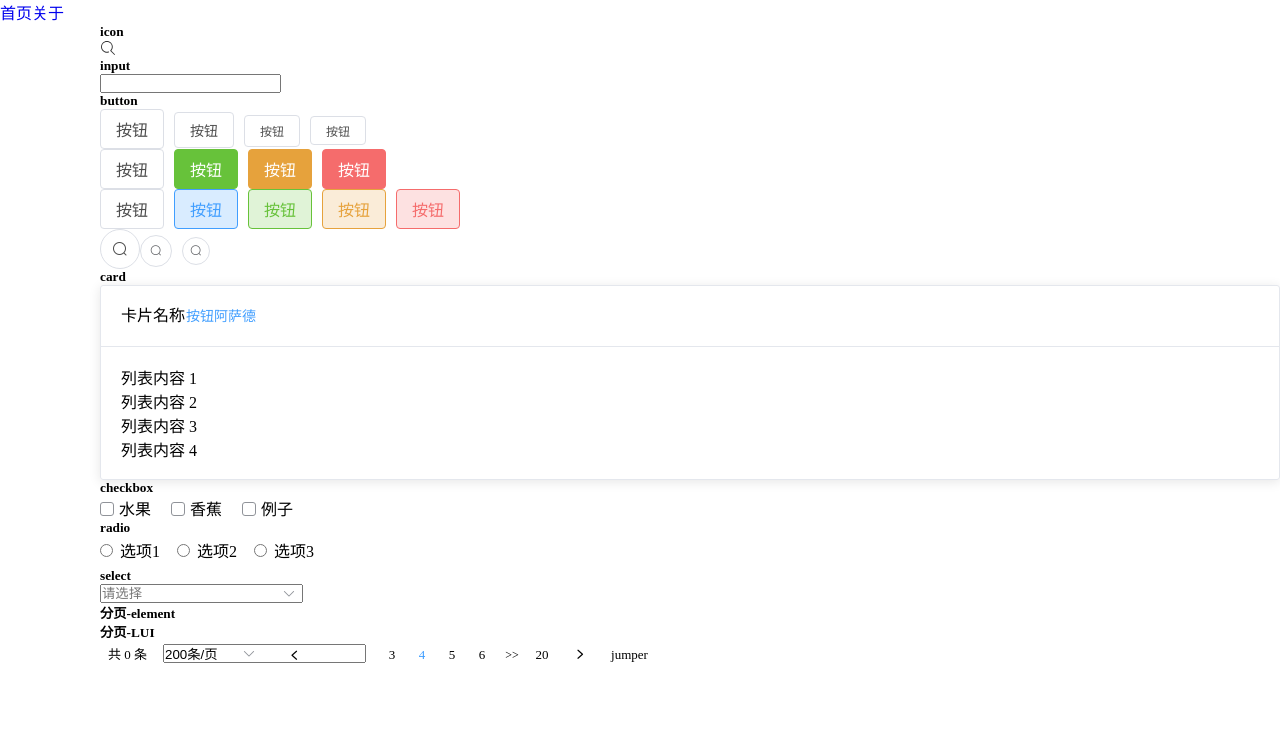
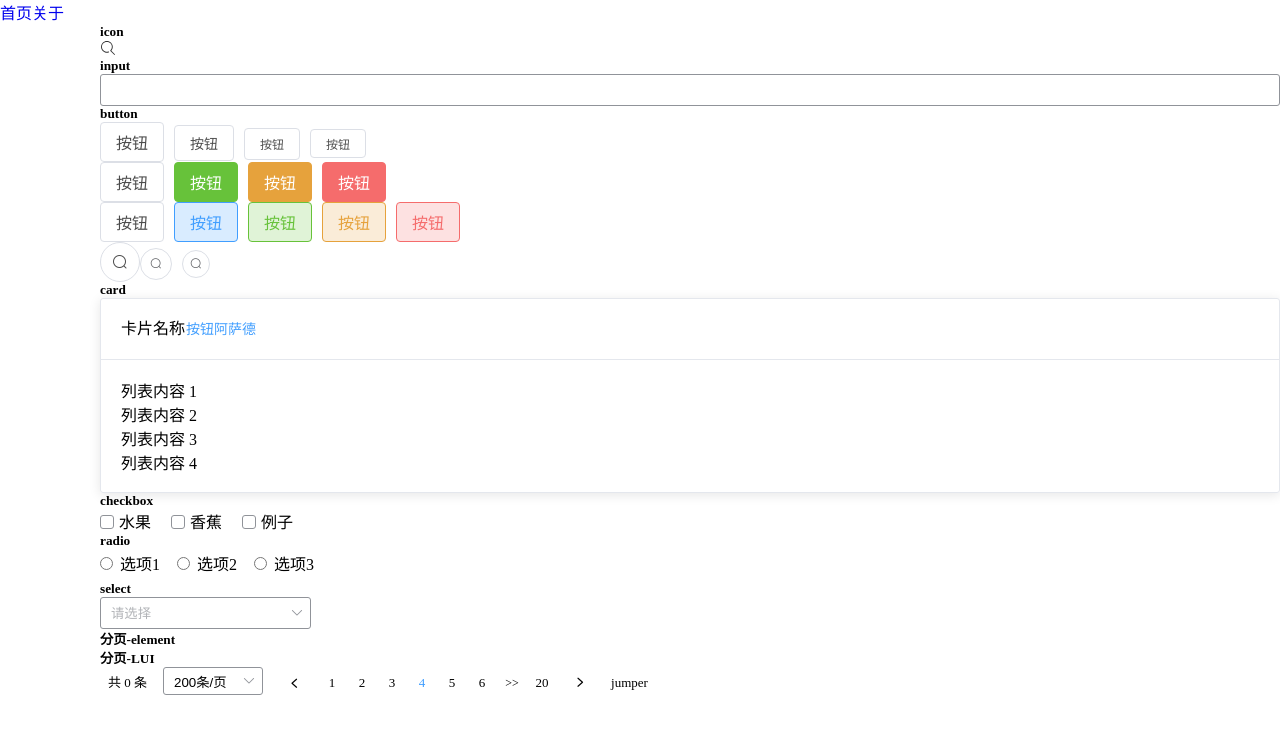
Before and after one commit to haibolian/my-website, a Vue app: page / in a window 1280 px wide. Shown: the top 734 px of the page. Built offline with nearby package versions, Linux system fonts and the light colour scheme.

Commit message:
l-input-inner -> l-input_innre

```diff
--- a/src/LUI/package/input/index.vue
+++ b/src/LUI/package/input/index.vue
@@ -11,9 +11,9 @@
       <slot name="prepend">{{ prepend }}</slot>
     </div>
     <input
-      ref="l-input-inner"
+      ref="l-input_inner"
       v-bind="Object.assign({}, $attrs, { class: '' })"
-      class="l-input-inner"
+      class="l-input_inner"
       :disabled="disabled"
       :value="modelValue"
       :type="showType"
@@ -45,7 +45,7 @@
 export default {
   inheritAttrs:false,
   name:'LInput',
-  emits:[ 'clear','clickPrefixIcon','clickSuffixIcon','input','change','blur','focus', 'click-prepend', 'click-append' ],
+  emits:[ 'clear','clickPrefixIcon','clickSuffixIcon','input','change','blur','focus', 'click-prepend', 'click-append', 'update:modelValue' ],
   props:{
     modelValue:[String,Number],
     type: {
@@ -97,7 +97,7 @@ export default {
     clear(){
       this.$emit('update:modelValue','')
       this.$emit('clear')
-      this.$refs['l-input-inner'].focus()
+      this.$refs['l-input_inner'].focus()
     },
     clickPrefixIcon(ev){
       if(this.prefixIconClickable) this.$emit('clickPrefixIcon',ev)
@@ -133,7 +133,7 @@ export default {
       this.$emit('change',ev)
     },
     setPaddingByIcons(){
-      let inner = this.$refs['l-input-inner']
+      let inner = this.$refs['l-input_inner']
       let suffixBox = this.$refs['l-icon-suffix-box']
       let prefixBox = this.$refs['l-icon-prefix-box']
       prefixBox && prefixBox.clientWidth ? inner.style.paddingLeft = prefixBox.clientWidth + 'px' : ''
```
